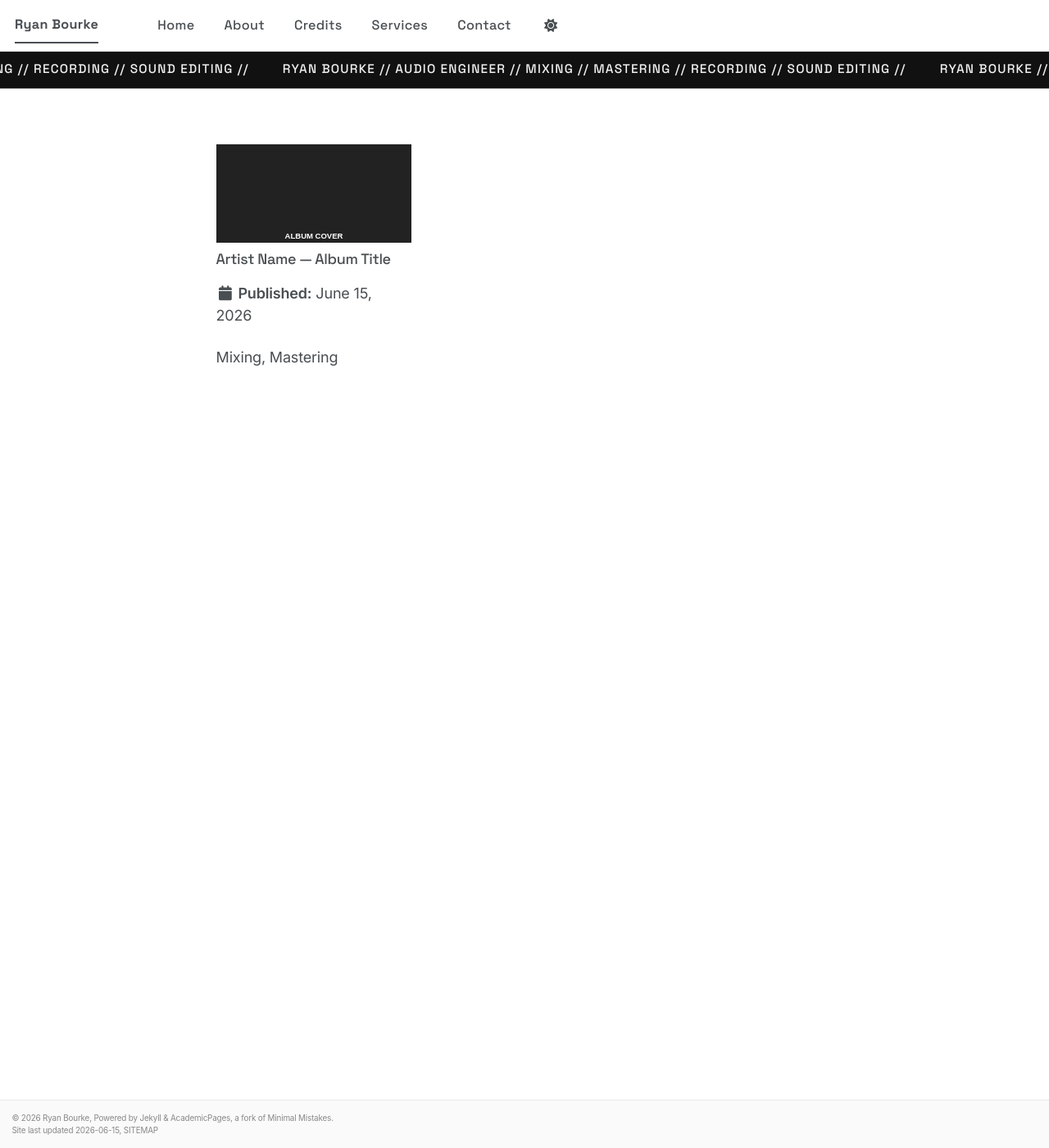
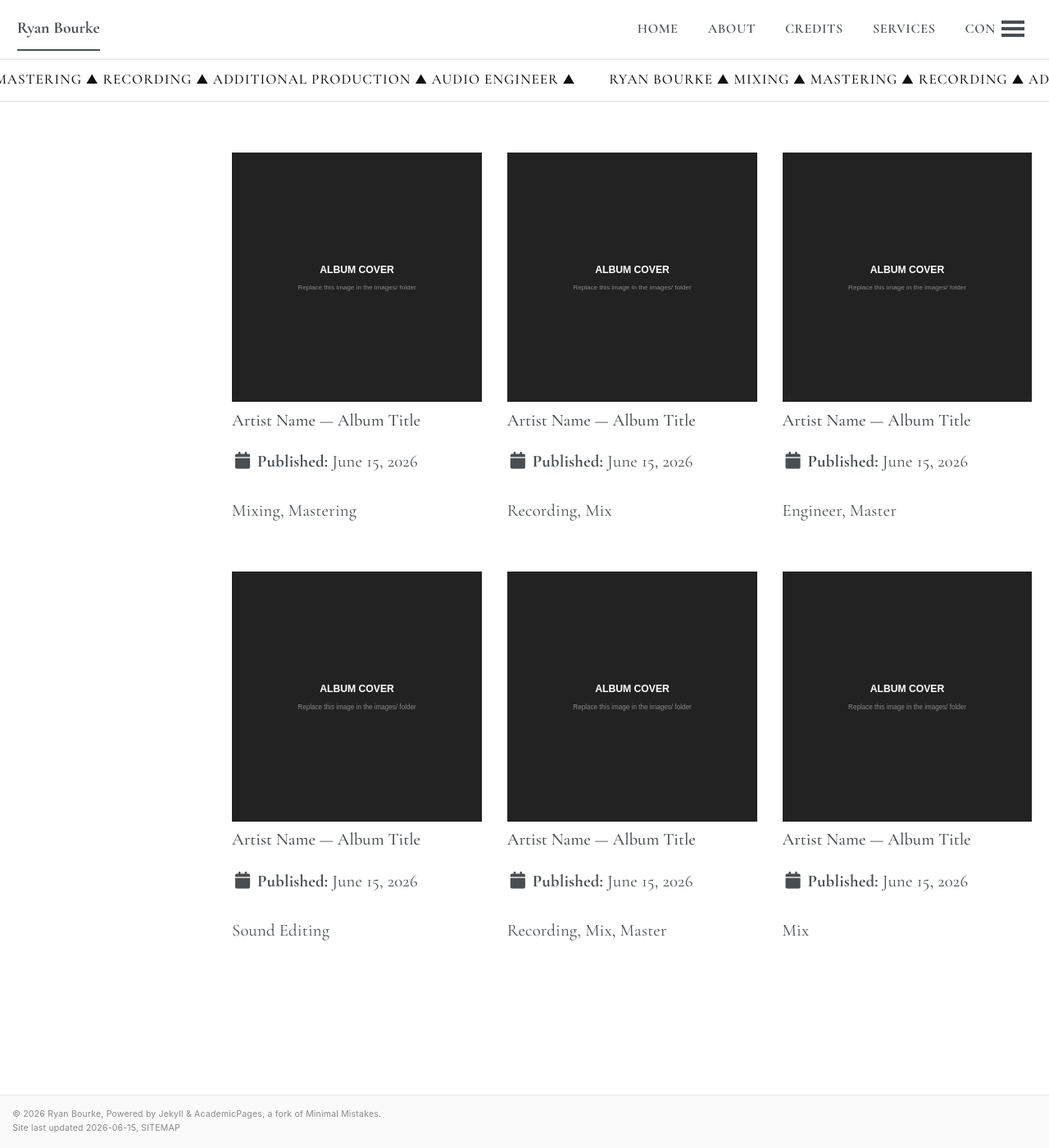
Before and after one commit to ryanbourke/ryanbourke.github.io, a Jekyll site: the page built from index.md, in a window 1280 px wide and 1400 px high. Shown: the whole window at 82% size. Built offline with Jekyll 4.4.1, drawn with Linux system fonts in a browser that asks for light colours; a script bundle is joined from its source files by our own code; library files that are not in the unit come from our copies.

Commit message:
Update: light theme only, fixed album grid, serif font, marquee edits
- Remove dark/light theme toggle button and JS
- Force light mode always
- Fix homepage album grid: remove sidebar, proper CSS grid, square covers
- Remove role text under album covers
- Update marquee: white bg, black text, slower (45s), mountain emoji separator
- Add mountain emoji favicon
- Change navigation: Ryan Bourke left-aligned, links right-aligned
- Switch to Cormorant Garamond serif font globally
- Override template max-height on album teasers

```diff
--- a/_includes/head/custom.html
+++ b/_includes/head/custom.html
@@ -2,16 +2,8 @@
 
 <!-- start custom head snippets -->
 
-<!-- Support for Academicons -->
-<link rel="stylesheet" href="{{ base_path }}/assets/css/academicons.css"/>
-
-<!-- favicon from https://commons.wikimedia.org/wiki/File:OOjs_UI_icon_academic-progressive.svg -->
-<link rel="apple-touch-icon" sizes="180x180" href="{{ base_path }}/images/apple-touch-icon-180x180.png"/>
 <link rel="icon" type="image/svg+xml" href="{{ base_path }}/images/favicon.svg"/>
-<link rel="icon" type="image/png" href="{{ base_path }}/images/favicon-32x32.png" sizes="32x32"/>
-<link rel="icon" type="image/png" href="{{ base_path }}/images/favicon-192x192.png" sizes="192x192"/>
-<link rel="manifest" href="{{ base_path }}/images/manifest.json"/>
-<link rel="icon" href="/images/favicon.ico"/>
+<link rel="icon" href="{{ base_path }}/images/favicon.svg"/>
 <meta name="theme-color" content="#ffffff"/>
 
 <!-- end custom head snippets -->
--- a/_includes/marquee.html
+++ b/_includes/marquee.html
@@ -3,9 +3,9 @@
 <!-- You can also duplicate the <span> blocks to make the banner longer or change the speed in assets/css/custom.css -->
 <div class="marquee-container">
   <div class="marquee-track">
-    <span>RYAN BOURKE // AUDIO ENGINEER // MIXING // MASTERING // RECORDING // SOUND EDITING //&nbsp;</span>
-    <span>RYAN BOURKE // AUDIO ENGINEER // MIXING // MASTERING // RECORDING // SOUND EDITING //&nbsp;</span>
-    <span>RYAN BOURKE // AUDIO ENGINEER // MIXING // MASTERING // RECORDING // SOUND EDITING //&nbsp;</span>
-    <span>RYAN BOURKE // AUDIO ENGINEER // MIXING // MASTERING // RECORDING // SOUND EDITING //&nbsp;</span>
+    <span>RYAN BOURKE ⛰ MIXING ⛰ MASTERING ⛰ RECORDING ⛰ ADDITIONAL PRODUCTION ⛰ AUDIO ENGINEER ⛰&nbsp;</span>
+    <span>RYAN BOURKE ⛰ MIXING ⛰ MASTERING ⛰ RECORDING ⛰ ADDITIONAL PRODUCTION ⛰ AUDIO ENGINEER ⛰&nbsp;</span>
+    <span>RYAN BOURKE ⛰ MIXING ⛰ MASTERING ⛰ RECORDING ⛰ ADDITIONAL PRODUCTION ⛰ AUDIO ENGINEER ⛰&nbsp;</span>
+    <span>RYAN BOURKE ⛰ MIXING ⛰ MASTERING ⛰ RECORDING ⛰ ADDITIONAL PRODUCTION ⛰ AUDIO ENGINEER ⛰&nbsp;</span>
   </div>
 </div>
--- a/_includes/masthead.html
+++ b/_includes/masthead.html
@@ -18,9 +18,7 @@
               <a href="{{ domain }}{{ link.url }}">{{ link.title }}</a>
             </li>
           {% endfor %}
-          <li id="theme-toggle" class="masthead__menu-item persist tail">
-            <a role="button" aria-labelledby="theme-icon"><i id="theme-icon" class="fa-solid fa-sun" aria-hidden="true" title="toggle theme"></i></a>
-          </li>
+
         </ul>
         <ul class="hidden-links hidden"></ul>
       </nav>
--- a/_includes/scripts.html
+++ b/_includes/scripts.html
@@ -1,4 +1,4 @@
-<script type="module" src="{{ base_path }}/assets/js/main.min.js"></script>
+<script type="module" src="{{ base_path }}/assets/js/_main.js"></script>
 
 {% include analytics.html %}
 
--- a/_layouts/home.html
+++ b/_layouts/home.html
@@ -1,14 +1,15 @@
 ---
-layout: archive
-author_profile: false
+layout: default
 ---
 
 {% include base_path %}
 
-<div class="home-album-grid">
-  <div class="grid__wrapper">
-    {% for post in site.portfolio %}
-      {% include archive-single.html type="grid" %}
-    {% endfor %}
+<div id="main" role="main">
+  <div class="archive home-album-grid">
+    <div class="grid__wrapper">
+      {% for post in site.portfolio %}
+        {% include archive-single.html type="grid" %}
+      {% endfor %}
+    </div>
   </div>
 </div>
--- a/assets/css/custom.css
+++ b/assets/css/custom.css
@@ -2,33 +2,35 @@
    CUSTOM STYLES FOR RYAN BOURKE
    ========================================================================== */
 
-/* Import Google Fonts */
-@import url('https://fonts.googleapis.com/css2?family=Space+Grotesk:wght@300;400;500;600;700&family=Inter:wght@300;400;500;600&display=swap');
+/* Import Google Fonts — Cormorant Garamond for that editorial/music-journal feel */
+@import url('https://fonts.googleapis.com/css2?family=Cormorant+Garamond:ital,wght@0,300;0,400;0,500;0,600;0,700;1,300;1,400;1,500&display=swap');
 
-/* Override theme fonts */
+/* Override theme fonts — serif everywhere for a warm, minimal aesthetic */
 body {
-  font-family: 'Inter', -apple-system, BlinkMacSystemFont, "Roboto", "Segoe UI", "Helvetica Neue", "Lucida Grande", Arial, sans-serif;
+  font-family: 'Cormorant Garamond', Georgia, 'Times New Roman', serif;
   font-weight: 400;
-  letter-spacing: -0.01em;
+  font-size: 1.15rem;
+  line-height: 1.6;
+  letter-spacing: 0.01em;
 }
 
 h1, h2, h3, h4, h5, h6,
 .masthead__menu-item,
 .archive__item-title,
 .page__title {
-  font-family: 'Space Grotesk', -apple-system, BlinkMacSystemFont, "Roboto", "Segoe UI", "Helvetica Neue", "Lucida Grande", Arial, sans-serif;
-  font-weight: 500;
-  letter-spacing: -0.02em;
+  font-family: 'Cormorant Garamond', Georgia, 'Times New Roman', serif;
+  font-weight: 600;
+  letter-spacing: 0;
 }
 
-/* Marquee Banner Styles */
+/* Marquee Banner Styles — white bg, black text, slower */
 .marquee-container {
   width: 100%;
   overflow: hidden;
-  background: #111;
-  color: #fff;
-  padding: 0.6rem 0;
-  border-bottom: 1px solid #333;
+  background: #fff;
+  color: #000;
+  padding: 0.7rem 0;
+  border-bottom: 1px solid #e0e0e0;
   position: relative;
   z-index: 20;
 }
@@ -36,17 +38,17 @@ h1, h2, h3, h4, h5, h6,
 .marquee-track {
   display: flex;
   width: max-content;
-  animation: marquee-scroll 20s linear infinite;
+  animation: marquee-scroll 45s linear infinite;
   white-space: nowrap;
 }
 
 .marquee-track span {
-  font-family: 'Space Grotesk', sans-serif;
-  font-size: 0.85rem;
+  font-family: 'Cormorant Garamond', serif;
+  font-size: 0.95rem;
   font-weight: 500;
-  letter-spacing: 0.08em;
+  letter-spacing: 0.06em;
   text-transform: uppercase;
-  color: #f0f0f0;
+  color: #111;
   padding-right: 2rem;
 }
 
@@ -59,16 +61,45 @@ h1, h2, h3, h4, h5, h6,
   }
 }
 
-/* Reduce sidebar noise - hide author bio block on pages where not needed */
+/* Navigation: logo left, links right */
+.greedy-nav .visible-links {
+  display: flex;
+  width: 100%;
+  justify-content: space-between;
+  align-items: center;
+}
+
+.greedy-nav .visible-links li {
+  display: block;
+}
+
+.greedy-nav .visible-links li:first-child {
+  margin-right: auto;
+  font-weight: 700;
+}
+
+.greedy-nav .visible-links li:first-child a {
+  margin-left: 0;
+  font-size: 1.1rem;
+}
+
+.greedy-nav .visible-links li:not(:first-child) a {
+  font-size: 0.9rem;
+  text-transform: uppercase;
+  letter-spacing: 0.04em;
+}
+
+/* Page content */
 .page__content {
-  font-size: 1rem;
-  line-height: 1.7;
+  font-size: 1.15rem;
+  line-height: 1.6;
 }
 
 /* Clean up archive item titles */
 .archive__item-title {
   font-size: 1rem;
-  margin-top: 0.75em;
+  margin-top: 0.5em;
+  font-weight: 500;
 }
 
 .archive__item-title a {
@@ -76,16 +107,36 @@ h1, h2, h3, h4, h5, h6,
   color: inherit;
 }
 
-/* Album grid - make images square and clean */
+/* Album grid — fixed layout */
+.home-album-grid {
+  padding-top: 1em;
+}
+
+.home-album-grid .grid__wrapper {
+  display: grid;
+  grid-template-columns: repeat(3, 1fr);
+  gap: 1.5em;
+  margin: 0;
+  padding: 0;
+}
+
+/* Hide excerpts/role text under album covers */
+.grid__item .archive__item-excerpt,
+.grid__item .page__meta {
+  display: none !important;
+}
+
+/* Square album covers */
 .archive__item-teaser {
   border-radius: 0;
   overflow: hidden;
   background: #f5f5f5;
+  aspect-ratio: 1 / 1;
 }
 
 .archive__item-teaser img {
   width: 100%;
-  aspect-ratio: 1 / 1;
+  height: 100%;
   object-fit: cover;
   display: block;
   transition: transform 0.3s ease;
@@ -95,25 +146,22 @@ h1, h2, h3, h4, h5, h6,
   transform: scale(1.03);
 }
 
-/* Grid adjustments for album layout */
 .grid__item {
-  margin-bottom: 2em;
+  margin-bottom: 0;
 }
 
-.grid__item .archive__item-excerpt {
-  display: none !important;
+/* Responsive grid */
+@media (max-width: 768px) {
+  .home-album-grid .grid__wrapper {
+    grid-template-columns: repeat(2, 1fr);
+    gap: 1em;
+  }
 }
 
-/* Homepage specific */
-.home-album-grid {
-  padding-top: 1em;
-}
-
-.home-album-grid .grid__wrapper {
-  display: flex;
-  flex-wrap: wrap;
-  margin-left: -1em;
-  margin-right: -1em;
+@media (max-width: 480px) {
+  .home-album-grid .grid__wrapper {
+    grid-template-columns: 1fr;
+  }
 }
 
 /* Masthead minimal */
@@ -125,19 +173,12 @@ h1, h2, h3, h4, h5, h6,
   background: transparent;
 }
 
-.greedy-nav a {
-  font-family: 'Space Grotesk', sans-serif;
-  font-size: 0.9rem;
-  font-weight: 500;
-  letter-spacing: 0.02em;
-}
-
 /* Footer minimal */
 .page__footer {
   border-top: 1px solid #e8e8e8;
   background: #fafafa;
   color: #888;
-  font-size: 0.8rem;
+  font-size: 0.85rem;
 }
 
 /* Credits list styling */
@@ -148,9 +189,9 @@ h1, h2, h3, h4, h5, h6,
 }
 
 .credits-list li {
-  padding: 0.4em 0;
+  padding: 0.35em 0;
   border-bottom: 1px solid #eee;
-  font-size: 0.95rem;
+  font-size: 1rem;
 }
 
 .credits-list li:last-child {
@@ -181,15 +222,15 @@ h1, h2, h3, h4, h5, h6,
 
 .service-card h3 {
   margin-top: 0;
-  font-size: 1.1rem;
+  font-size: 1.2rem;
   text-transform: uppercase;
   letter-spacing: 0.04em;
 }
 
 /* Contact page */
 .contact-email {
-  font-size: 1.5rem;
-  font-family: 'Space Grotesk', sans-serif;
+  font-size: 1.6rem;
+  font-family: 'Cormorant Garamond', serif;
   margin: 1em 0;
 }
 
@@ -231,7 +272,7 @@ h1, h2, h3, h4, h5, h6,
 .gear-table {
   width: 100%;
   border-collapse: collapse;
-  font-size: 0.9rem;
+  font-size: 1rem;
 }
 
 .gear-table th,
@@ -245,7 +286,27 @@ h1, h2, h3, h4, h5, h6,
 .gear-table th {
   font-weight: 600;
   text-transform: uppercase;
-  font-size: 0.8rem;
+  font-size: 0.85rem;
   letter-spacing: 0.05em;
   color: #666;
 }
+
+/* Override template max-height on album teasers to maintain square ratio */
+.home-album-grid .grid__item .archive__item-teaser {
+  max-height: none !important;
+}
+
+/* Clear any float behavior from Susy gallery mixin */
+.home-album-grid .grid__item {
+  float: none;
+  width: 100%;
+  margin-left: 0;
+  margin-right: 0;
+  padding: 0;
+}
+
+/* Fix grid wrapper to not interfere with CSS grid */
+.home-album-grid .grid__wrapper::before,
+.home-album-grid .grid__wrapper::after {
+  display: none;
+}
--- a/assets/js/_main.js
+++ b/assets/js/_main.js
@@ -2,58 +2,16 @@
    Various functions that we want to use within the template
    ========================================================================== */
 
-// Determine the expected state of the theme toggle, which can be "dark", "light", or
-// "system". Default is "system".
-let determineThemeSetting = () => {
-  let themeSetting = localStorage.getItem("theme");
-  return (themeSetting != "dark" && themeSetting != "light" && themeSetting != "system") ? "system" : themeSetting;
-};
-
-// Determine the computed theme, which can be "dark" or "light". If the theme setting is
-// "system", the computed theme is determined based on the user's system preference.
-let determineComputedTheme = () => {
-  let themeSetting = determineThemeSetting();
-  if (themeSetting != "system") {
-    return themeSetting;
-  }
-  return (userPref && userPref("(prefers-color-scheme: dark)").matches) ? "dark" : "light";
-};
-
-// detect OS/browser preference
-const browserPref = window.matchMedia('(prefers-color-scheme: dark)').matches ? 'dark' : 'light';
-
-// Set the theme on page load or when explicitly called
-let setTheme = (theme) => {
-  const use_theme =
-    theme ||
-    localStorage.getItem("theme") ||
-    $("html").attr("data-theme") ||
-    browserPref;
-
-  if (use_theme === "dark") {
-    $("html").attr("data-theme", "dark");
-    $("#theme-icon").removeClass("fa-sun").addClass("fa-moon");
-  } else if (use_theme === "light") {
-    $("html").removeAttr("data-theme");
-    $("#theme-icon").removeClass("fa-moon").addClass("fa-sun");
-  }
-};
-
-// Toggle the theme manually
-var toggleTheme = () => {
-  const current_theme = $("html").attr("data-theme");
-  const new_theme = current_theme === "dark" ? "light" : "dark";
-  localStorage.setItem("theme", new_theme);
-  setTheme(new_theme);
+// Light mode only — no theme toggle
+let setTheme = () => {
+  $("html").removeAttr("data-theme");
 };
 
 /* ==========================================================================
    Plotly integration script so that Markdown codeblocks will be rendered
    ========================================================================== */
 
-// Read the Plotly data from the code block, hide it, and render the chart as new node. This allows for the
-// JSON data to be retrieve when the theme is switched. The listener should only be added if the data is
-// actually present on the page.
+// Read the Plotly data from the code block, hide it, and render the chart as new node.
 import { plotlyDarkLayout, plotlyLightLayout } from './theme.js';
 let plotlyElements = document.querySelectorAll("pre>code.language-plotly");
 if (plotlyElements.length > 0) {
@@ -69,12 +27,8 @@ if (plotlyElements.length > 0) {
         elem.parentElement.after(chartElement);
 
         // Set the theme for the plot and render it
-        const theme = (determineComputedTheme() === "dark") ? plotlyDarkLayout : plotlyLightLayout;
-        if (jsonData.layout) {
-          jsonData.layout.template = (jsonData.layout.template) ? { ...theme, ...jsonData.layout.template } : theme;
-        } else {
-          jsonData.layout = { template: theme };
-        }
+        jsonData.layout = jsonData.layout || {};
+        jsonData.layout.template = plotlyLightLayout;
         Plotly.react(chartElement, jsonData.data, jsonData.layout);
       });
     }
@@ -86,21 +40,12 @@ if (plotlyElements.length > 0) {
    ========================================================================== */
 
 $(document).ready(function () {
-  // SCSS SETTINGS - These should be the same as the settings in the relevant files
-  const scssLarge = 925;          // pixels, from /_sass/_themes.scss
-  const scssMastheadHeight = 70;  // pixels, from the current theme (e.g., /_sass/theme/_default.scss)
+  // SCSS SETTINGS
+  const scssLarge = 925;
+  const scssMastheadHeight = 70;
 
-  // If the user hasn't chosen a theme, follow the OS preference
+  // Always light mode
   setTheme();
-  window.matchMedia('(prefers-color-scheme: dark)')
-        .addEventListener("change", (e) => {
-          if (!localStorage.getItem("theme")) {
-            setTheme(e.matches ? "dark" : "light");
-          }
-        });
-
-  // Enable the theme toggle
-  $('#theme-toggle').on('click', toggleTheme);
 
   // Enable the sticky footer
   var bumpIt = function () {
@@ -134,7 +79,7 @@ $(document).ready(function () {
     }
   });
 
-  // Init smooth scroll, this needs to be slightly more than then fixed masthead height
+  // Init smooth scroll
   $("a").smoothScroll({
     offset: -scssMastheadHeight,
     preventDefault: false,
```
Also changed, not shown: images/favicon.svg.
